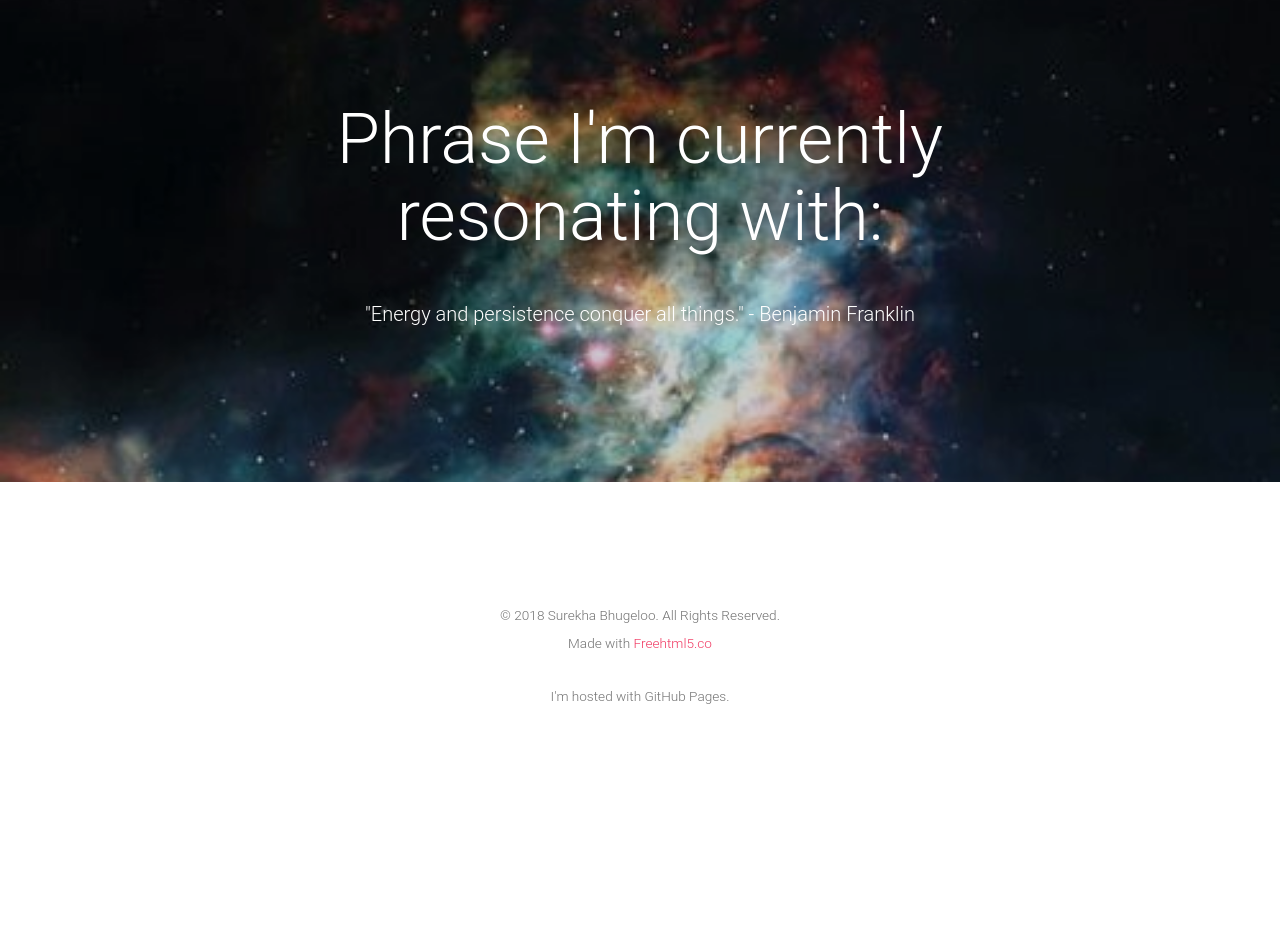
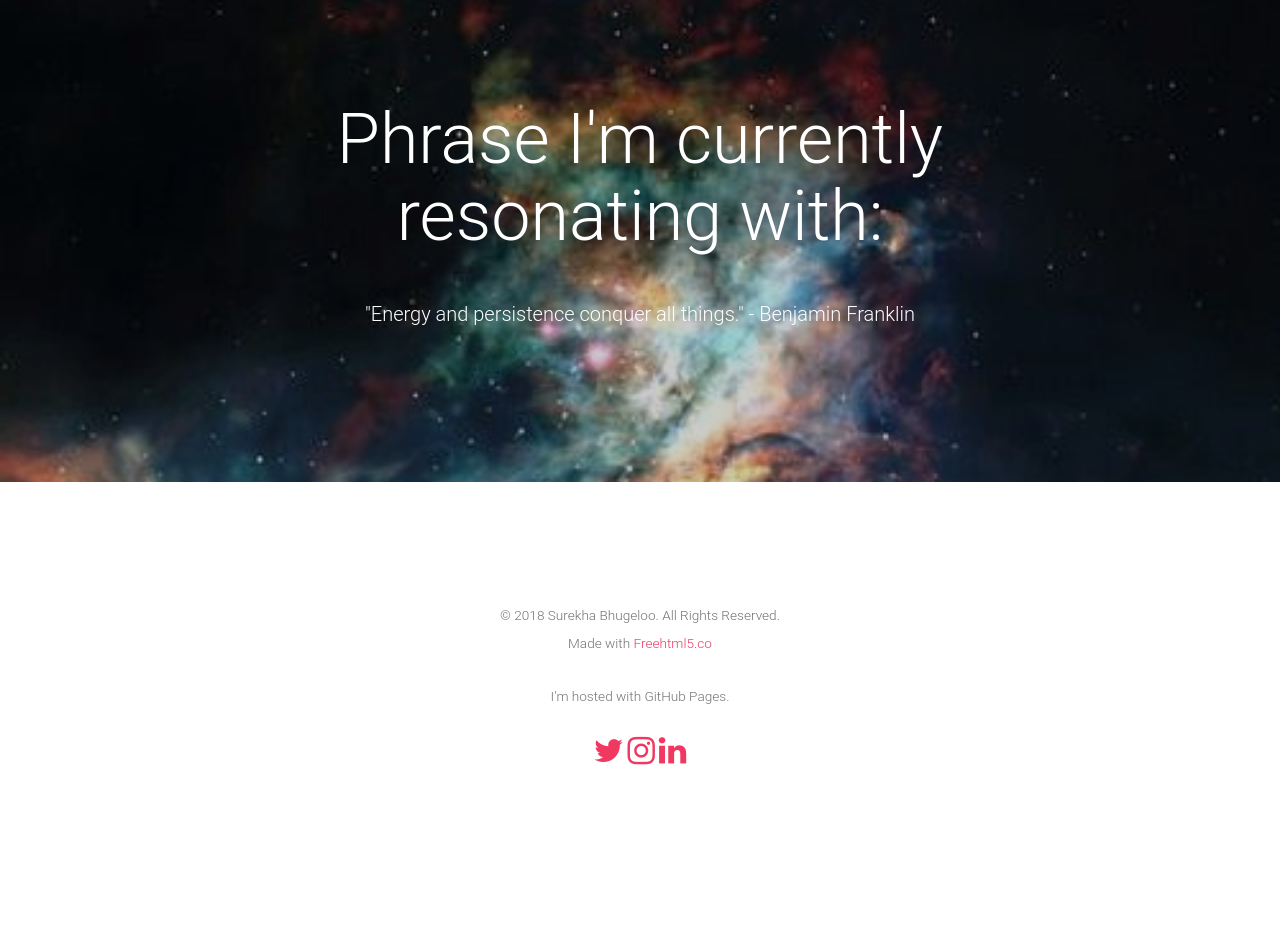
Before and after one commit to Surekha24/Surekha24.github.io, a Jekyll site: the page index.html, which Jekyll copies as it is, in a window 1280 px wide. Shown: the part 4257-5199 px from the top of the page. Built offline with Jekyll 4.4.1, drawn with Linux system fonts in a browser that asks for light colours; nearby versions of some CDN libraries; library files that are not in the unit come from our copies.

Commit message:
Update index.html

```diff
--- a/index.html
+++ b/index.html
@@ -330,9 +330,9 @@
 						<p><small>I'm hosted with GitHub Pages.</small></p>
 
 	                                        <p class="fh5co-social-icons">
-							<a href="https://twitter.com/SurekhaB_" target="_blank"><i class="fa fa-twitter-with-circle"></i></a>
-							<a href="https://instagram.com/surekha_bhugeloo/" target="_blank"><i class="fa fa-instagram-with-circle"></i></a>
-						        <a href="https://www.linkedin.com/in/surekhabhugeloo/" target="_blank"><i class="fa fa-linkedin-with-circle"></i></a>
+							<a href="https://twitter.com/SurekhaB_" target="_blank"><i class="fa fa-twitter"></i></a>
+							<a href="https://instagram.com/surekha_bhugeloo/" target="_blank"><i class="fa fa-instagram"></i></a>
+						        <a href="https://www.linkedin.com/in/surekhabhugeloo/" target="_blank"><i class="fa fa-linkedin"></i></a>
 						</p>
 					</div>
 				</div>
```
